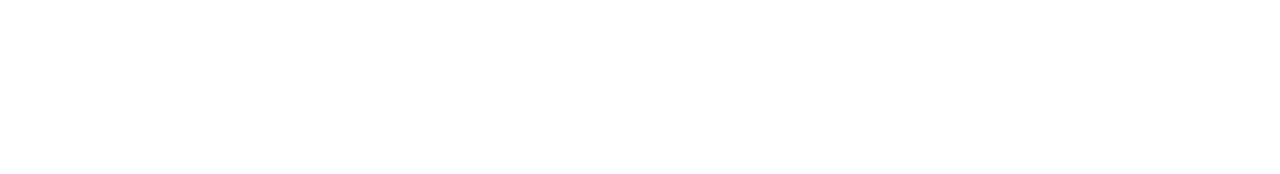
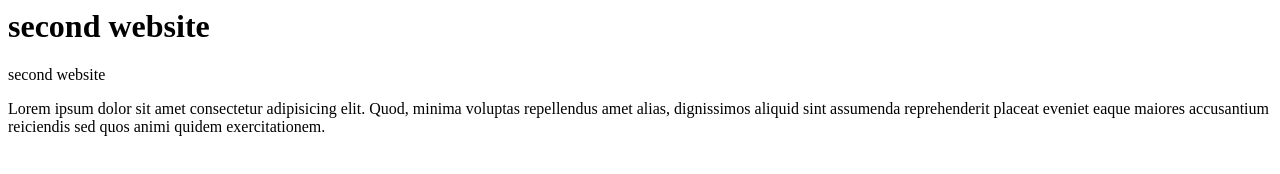
Before and after one commit to mmontesino1/second-website, a plain HTML site: page index.html in a window 1280 px wide. Drawn offline with Linux system fonts and the light colour scheme.

Commit message:
i added new stuff

```diff
--- a/index.html
+++ b/index.html
@@ -2,5 +2,10 @@
     <Head>
         <title> second website</title>
     </Head>
-    <body
+    <body>
+        <h1> second website </h1>
+        <p> second website
+            <p>Lorem ipsum dolor sit amet consectetur adipisicing elit. Quod, minima voluptas repellendus amet alias, dignissimos aliquid sint assumenda reprehenderit placeat eveniet eaque maiores accusantium reiciendis sed quos animi quidem exercitationem.</p>
+        </p>
+    </body>
 </html>
```
